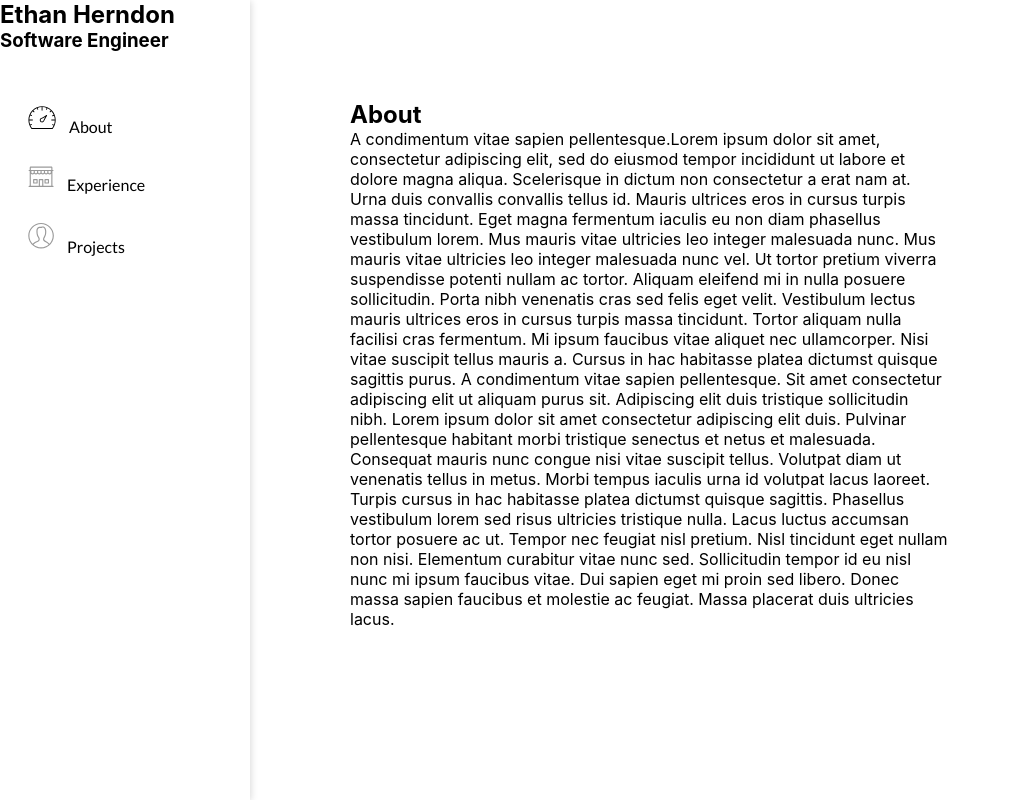
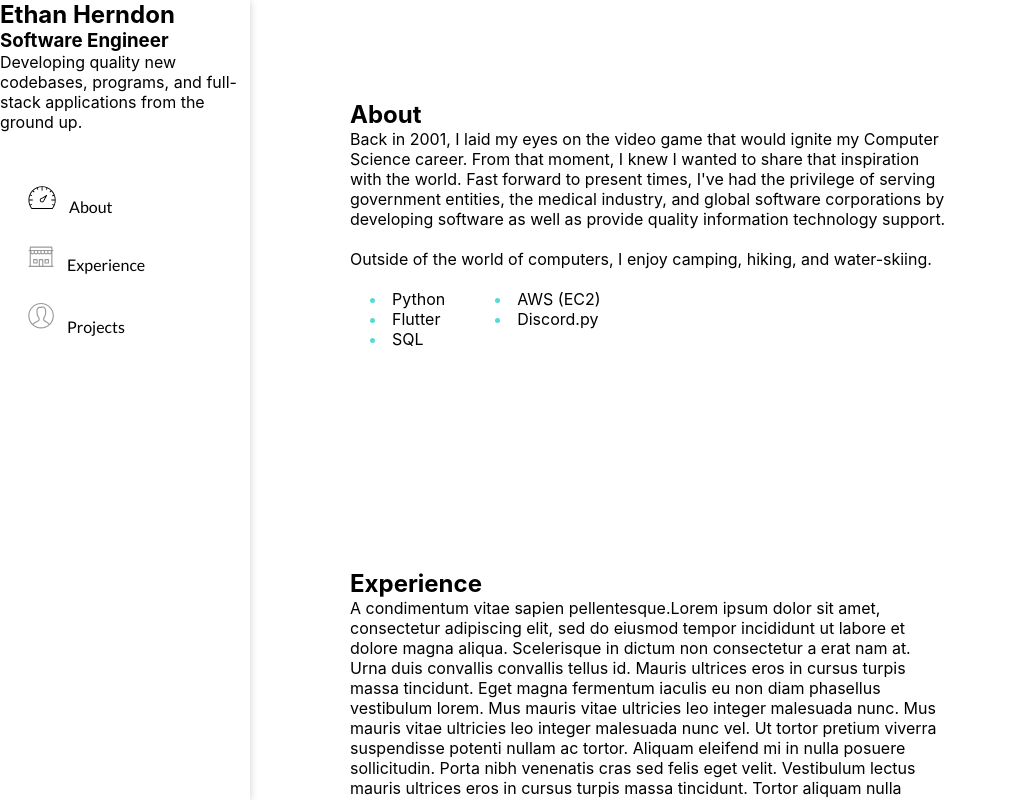
Before and after one commit to HerndonE/Portfolio-Website, a React (Create React App) app in the folder my-react-app/: page / in a window 1280 px wide. Shown: the top 800 px of the page, without its empty margins (0-1010 px from the left). Built offline with nearby package versions, Linux system fonts and the light colour scheme.

Commit message:
[update] about section content

```diff
--- a/my-react-app/src/App.css
+++ b/my-react-app/src/App.css
@@ -41,6 +41,8 @@
   display: flex;
 }
 
+/******************************/
+
 .sections-container {
   margin-left: 250px;
   display: flex;
@@ -55,3 +57,21 @@
 .custom-paragraph {
   width: 600px; /* Set a specific width for the paragraph */
 }
+
+
+li::marker {
+	color: #58dad4;
+  }
+
+.ul-modified {
+	display: grid;
+	grid-template-columns: auto auto;
+	justify-content: left;
+	padding-left: 20px;
+	padding-right: 20px;
+	column-gap:50px; /* Adjust this value as needed */
+  }
+
+  .ul-modified::marker {
+	color: #58dad4;
+  }
--- a/my-react-app/src/App.js
+++ b/my-react-app/src/App.js
@@ -1,4 +1,4 @@
-import logo from './logo.svg';
+
 import './App.css';
 import "./styles.scss";
 import CustomNav from "./components/CustomNav.js";
@@ -30,10 +30,18 @@ function App() {
     <div className="sections-container">
       <div id="about" className="section">
         <h2>About</h2>
-        <p className='custom-paragraph'>A condimentum vitae sapien pellentesque.Lorem ipsum dolor sit amet, consectetur adipiscing elit, sed do eiusmod tempor incididunt ut labore et dolore magna aliqua. Scelerisque in dictum non consectetur a erat nam at. Urna duis convallis convallis tellus id. Mauris ultrices eros in cursus turpis massa tincidunt. Eget magna fermentum iaculis eu non diam phasellus vestibulum lorem. Mus mauris vitae ultricies leo integer malesuada nunc. Mus mauris vitae ultricies leo integer malesuada nunc vel. Ut tortor pretium viverra suspendisse potenti nullam ac tortor. Aliquam eleifend mi in nulla posuere sollicitudin. Porta nibh venenatis cras sed felis eget velit. Vestibulum lectus mauris ultrices eros in cursus turpis massa tincidunt. Tortor aliquam nulla facilisi cras fermentum. Mi ipsum faucibus vitae aliquet nec ullamcorper.
-
-Nisi vitae suscipit tellus mauris a. Cursus in hac habitasse platea dictumst quisque sagittis purus. A condimentum vitae sapien pellentesque. Sit amet consectetur adipiscing elit ut aliquam purus sit. Adipiscing elit duis tristique sollicitudin nibh. Lorem ipsum dolor sit amet consectetur adipiscing elit duis. Pulvinar pellentesque habitant morbi tristique senectus et netus et malesuada. Consequat mauris nunc congue nisi vitae suscipit tellus. Volutpat diam ut venenatis tellus in metus. Morbi tempus iaculis urna id volutpat lacus laoreet. Turpis cursus in hac habitasse platea dictumst quisque sagittis. Phasellus vestibulum lorem sed risus ultricies tristique nulla. Lacus luctus accumsan tortor posuere ac ut. Tempor nec feugiat nisl pretium. Nisl tincidunt eget nullam non nisi. Elementum curabitur vitae nunc sed. Sollicitudin tempor id eu nisl nunc mi ipsum faucibus vitae. Dui sapien eget mi proin sed libero. Donec massa sapien faucibus et molestie ac feugiat. Massa placerat duis ultricies lacus.
-</p>
+        <p className='custom-paragraph'>
+              Back in 2001, I laid my eyes on the video game that would ignite my Computer Science career. From that moment, I knew I wanted to share that inspiration with the world. Fast forward to present times,
+							I've had the privilege of serving government entities, the medical industry, and global software corporations by developing software as well as provide quality information technology support.<br /><br />
+							Outside of the world of computers, I enjoy camping, hiking, and water-skiing.<br /><br />
+              <div class="ul-modified">
+									<li>Python</li>
+									<li>AWS (EC2)</li>
+									<li>Flutter</li>
+									<li>Discord.py</li>
+									<li>SQL</li>
+								</div>
+        </p>
       </div>
       <div id="experience" className="section">
         <h2>Experience</h2>
--- a/my-react-app/src/components/CustomNav.js
+++ b/my-react-app/src/components/CustomNav.js
@@ -1,9 +1,10 @@
 import React, { useState } from "react";
 
 const CustomNav = ({ li, handleClick  }) => {
-  const [window, setWindow] = useState(false);
+  const [window] = useState(false);
 
   /*
+  const [window, setWindow] = useState(false);
   let openClose = () => {
     if (window === false) {
       setWindow(true);
@@ -16,6 +17,8 @@ const CustomNav = ({ li, handleClick  }) => {
     <nav className="navbar-menu" style={{ width: window === false ? 250 : 60 }}>
       <h1>Ethan Herndon</h1>
       <h3>Software Engineer</h3>
+      <p>Developing quality new codebases, programs, and full-stack applications from the ground up.</p>
+
 
       {/*
       <div className="burger" onClick={() => openClose()}>
```
